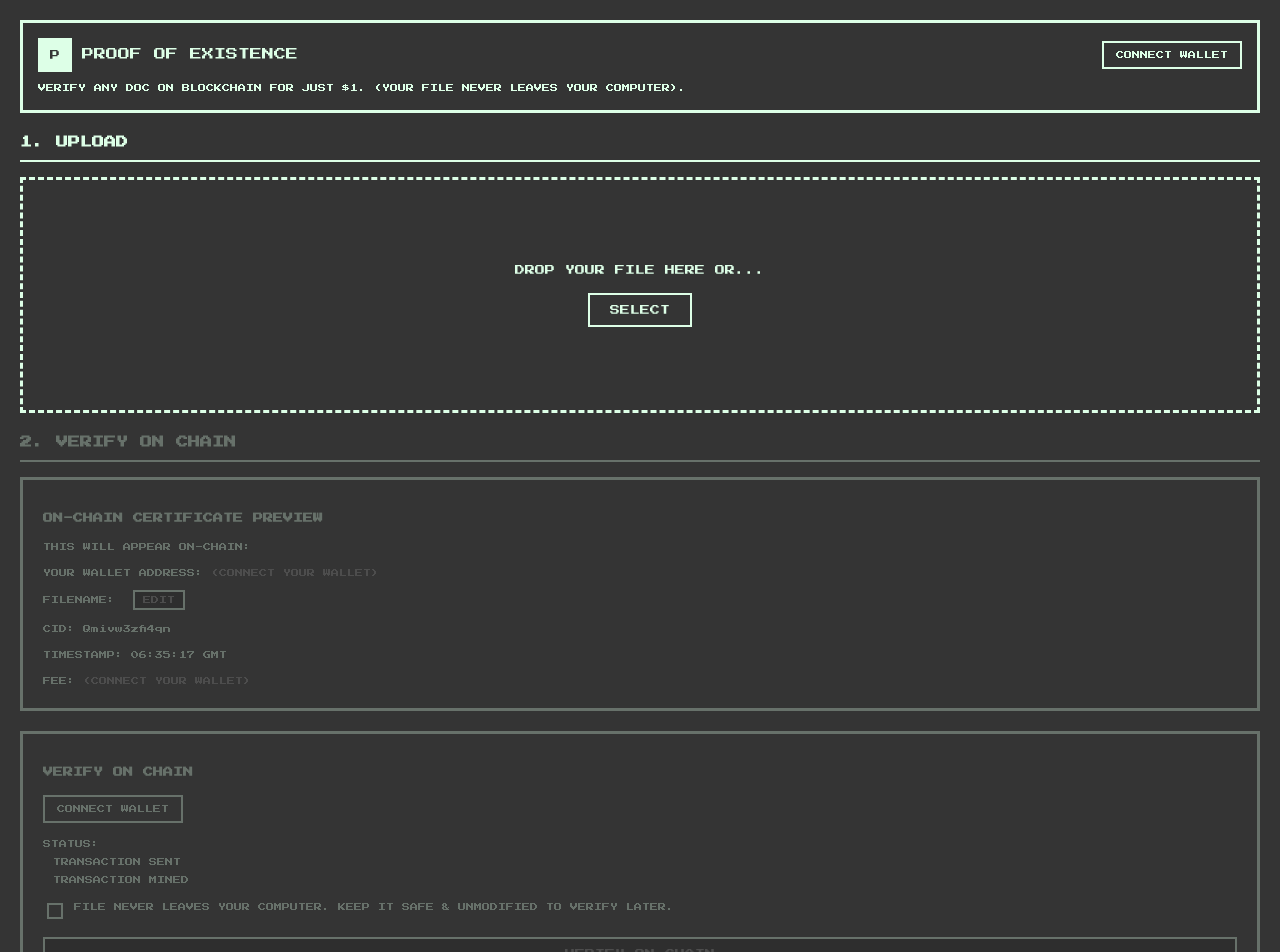
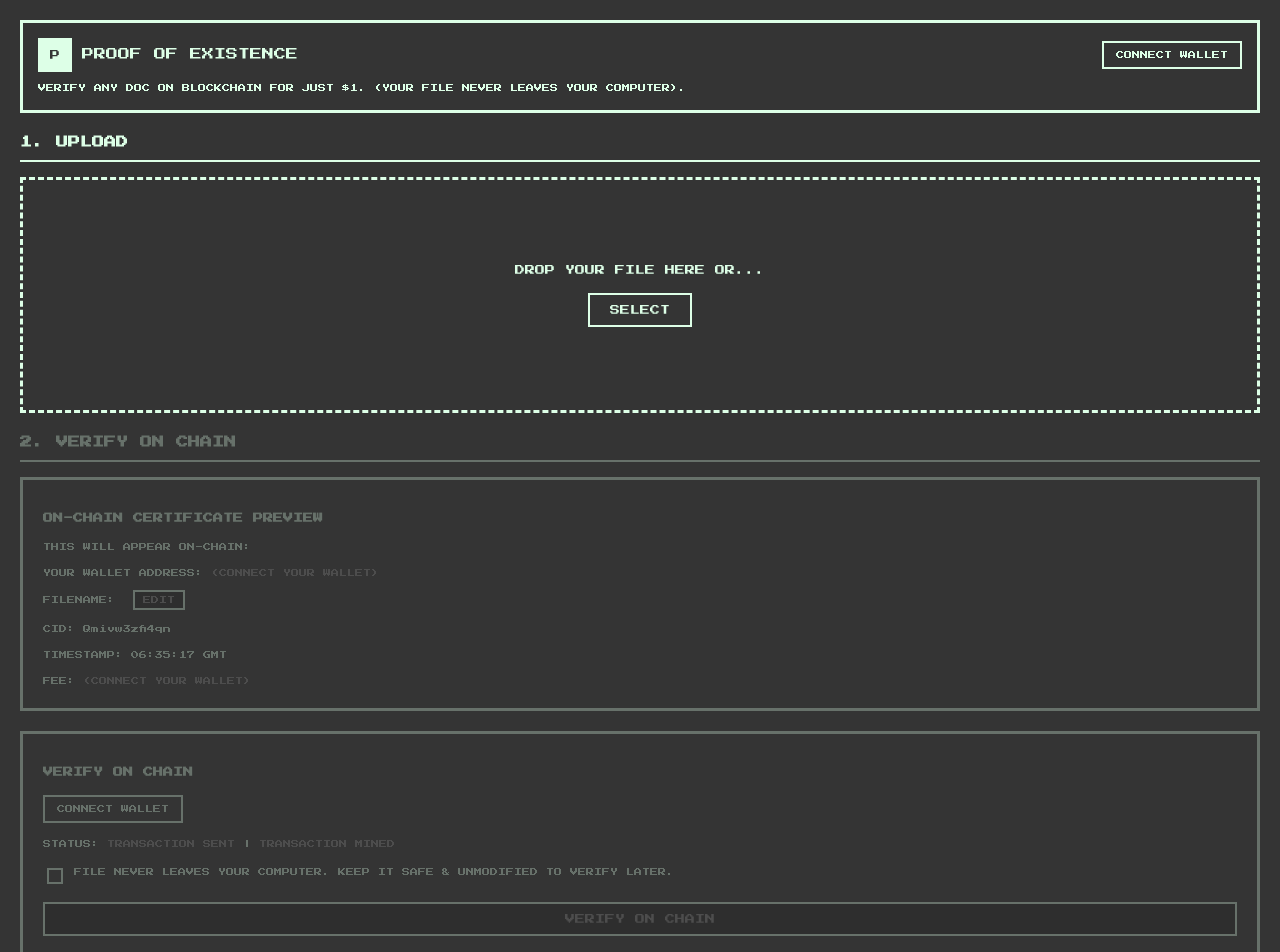
Before and after one commit to self-reality/verifier, a Next.js app in the folder web/: page / in a window 1280 px wide. Shown: the top 952 px of the page. Built offline with nearby package versions, Linux system fonts and the light colour scheme.

Commit message:
TRANSACTION SENT | TRANSACTION MINED

```diff
--- a/web/pages/index.tsx
+++ b/web/pages/index.tsx
@@ -380,15 +380,7 @@ export default function Home() {
               </div>
 
               <div className="text-xs" style={{ marginBottom: '15px' }}>
-                STATUS:
-                <div style={{ marginLeft: '10px', marginTop: '5px' }}>
-                  <div style={{ display: 'flex', alignItems: 'center', gap: '8px', marginBottom: '5px' }}>
-                    {transactionStatus === 'sent' || transactionStatus === 'minted' ? '✓' : ' '} TRANSACTION SENT
-                  </div>
-                  <div style={{ display: 'flex', alignItems: 'center', gap: '8px' }}>
-                    {transactionStatus === 'minted' ? '✓' : ' '} TRANSACTION MINED
-                  </div>
-                </div>
+                STATUS: <span className={transactionStatus === 'sent' || transactionStatus === 'minted' ? '' : 'text-disabled'}>TRANSACTION SENT</span> | <span className={transactionStatus === 'minted' ? '' : 'text-disabled'}>TRANSACTION MINED</span>
               </div>
 
               <div className="text-xs" style={{ marginBottom: '15px' }}>
```
